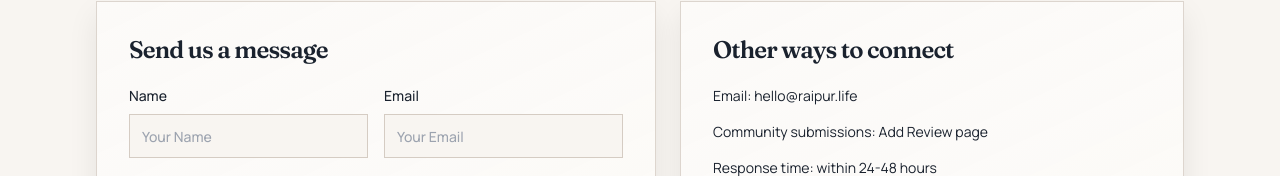
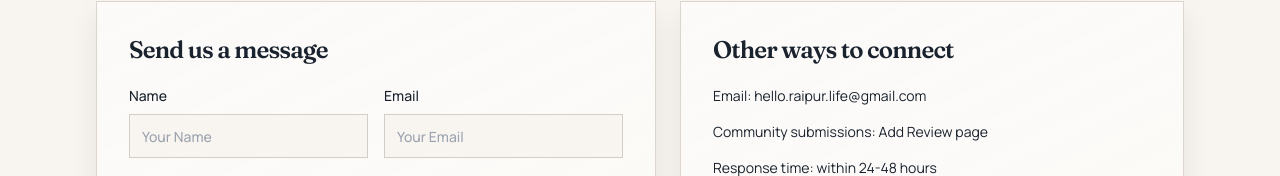
Before and after one commit to NamanOG/raipurlife, a React (Vite) app: page /contact in a window 1280 px wide. Shown: the part 519-695 px from the top of the page. Built offline with nearby package versions, Linux system fonts and the light colour scheme; no server answers.

Commit message:
Updated email

```diff
--- a/src/pages/Contact.tsx
+++ b/src/pages/Contact.tsx
@@ -165,7 +165,7 @@ const Contact = () => {
           <aside className="glass border border-border/70 p-6 md:p-8">
             <h3 className="text-2xl font-semibold">Other ways to connect</h3>
             <div className="mt-5 space-y-4 text-sm text-muted-foreground">
-              <p>Email: hello@raipur.life</p>
+              <p>Email: hello.raipur.life@gmail.com</p>
               <p>Community submissions: Add Review page</p>
               <p>Response time: within 24-48 hours</p>
             </div>
```
Also changed, not shown: 1 other file (tests, documents, lock files or other folders).
